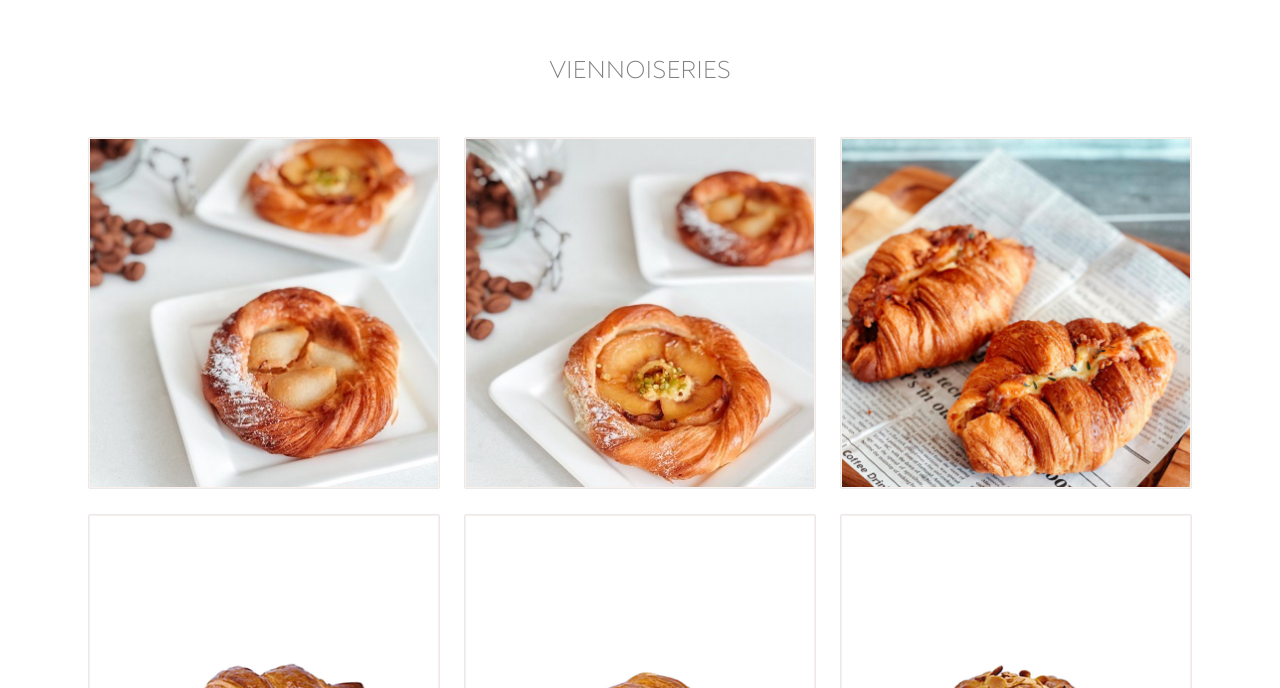
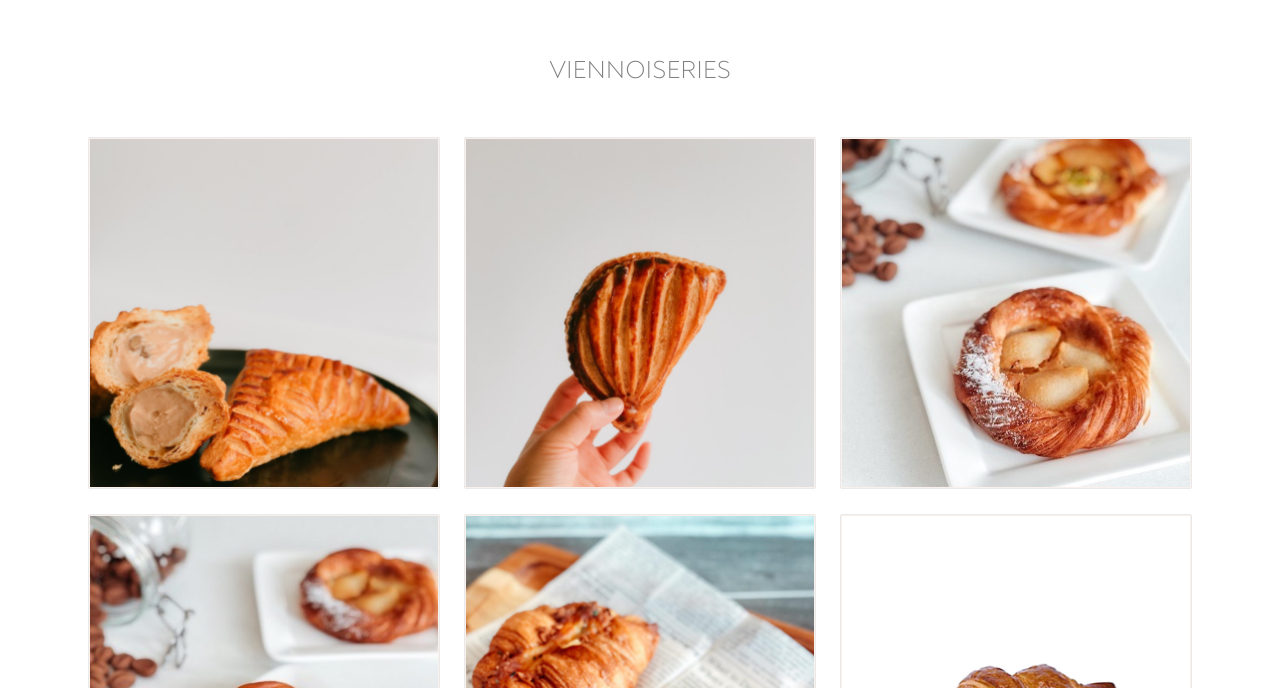
Before and after one commit to Tiffolin/duo, a React (Create React App) app: page /Viennoiseries in a window 1280 px wide. Shown: the part 542-1230 px from the top of the page. Built offline with nearby package versions, Linux system fonts and the light colour scheme; a web font is replaced by a local one.

Commit message:
added appleTurnover & chestnutTart. added notice of max capacity reached for fathers day

```diff
--- a/src/components/InnerComponents/Viennoiseries/index.js
+++ b/src/components/InnerComponents/Viennoiseries/index.js
@@ -66,6 +66,8 @@ import turkeyB from "./viennoiseriesImage/turkeyB.png";
 // import appleturnover from "./viennoiseriesImage/appleturnover.png";
 import peach from "./viennoiseriesImage/peach.png";
 import pear from "./viennoiseriesImage/pear.png";
+import appleTurnover from "./viennoiseriesImage/appleTurnover.png";
+import chestnutTart from "./viennoiseriesImage/chestnutTart.png";
 
 
 
@@ -76,6 +78,21 @@ function Viennoiseries() {
     <Order />
         <div id="viennoiseries" className="row justify-content-center">
         <p class="pageTitle col-12">VIENNOISERIES</p>
+
+            <div className="pastryContainer">
+                <img src={chestnutTart} className="pastryImg img-fluid" alt="..."></img>
+                <div className="pastryHover">
+                     <span className="pastryName ">Chestnut Tart</span><br></br>
+                     <span className="pastryDescription col-5">chestnut pastry cream, rum</span>
+                </div>
+            </div>
+            <div className="pastryContainer">
+                <img src={appleTurnover} className="pastryImg img-fluid" alt="..."></img>
+                <div className="pastryHover">
+                     <span className="pastryName ">Apple Turnover</span><br></br>
+                     <span className="pastryDescription col-5"> </span>
+                </div>
+            </div>
             <div className="pastryContainer">
                 <img src={pear} className="pastryImg img-fluid" alt="..."></img>
                 <div className="pastryHover">
@@ -83,7 +100,7 @@ function Viennoiseries() {
                      <span className="pastryDescription col-5">pear & caramel pastry cream</span>
                 </div>
             </div>
-                        <div className="pastryContainer">
+            <div className="pastryContainer">
                 <img src={peach} className="pastryImg img-fluid" alt="..."></img>
                 <div className="pastryHover">
                      <span className="pastryName ">Peach</span><br></br>
@@ -297,6 +314,7 @@ function Viennoiseries() {
                 </div>
             </div>
 
+
         </div>
         <Back />
 </div>
--- a/src/components/Splash/index.js
+++ b/src/components/Splash/index.js
@@ -30,11 +30,11 @@ class Splash extends Component {
 render() {
     return (
         <div >
-        {/* <Alert color="warning" isOpen={this.state.visible} toggle={this.toggle.bind(this)}  className="alertBox container-fluid">
-            <span className="alert ">We have reached our max capacity, and are no longer taking pre-orders for the weekend <b> (May 7th-10th, 2021)</b>. Pre-orders will resume on Tuesday <b>(May 11th, 2021)</b></span><br></br>
+        <Alert color="warning" isOpen={this.state.visible} toggle={this.toggle.bind(this)}  className="alertBox container-fluid">
+            <span className="alert ">We have reached our max capacity, and are no longer taking pre-orders for the weekend <b> (June 19th & 20th, 2021)</b> Thank you for your support!</span><br></br>
             <span className="alert "></span><br></br>
 
-        </Alert> */}
+        </Alert>
         <div id="splashpage" class="justify-content-center container-fluid">
 
         <div className="desktopView navbar navbar-expand-lg navbar-light bg-light justify-content-center contain-fluid">
```
Also changed, not shown: src/components/InnerComponents/Viennoiseries/viennoiseriesImage/appleTurnover.png (added), src/components/InnerComponents/Viennoiseries/viennoiseriesImage/chestnutTart.png (added).
